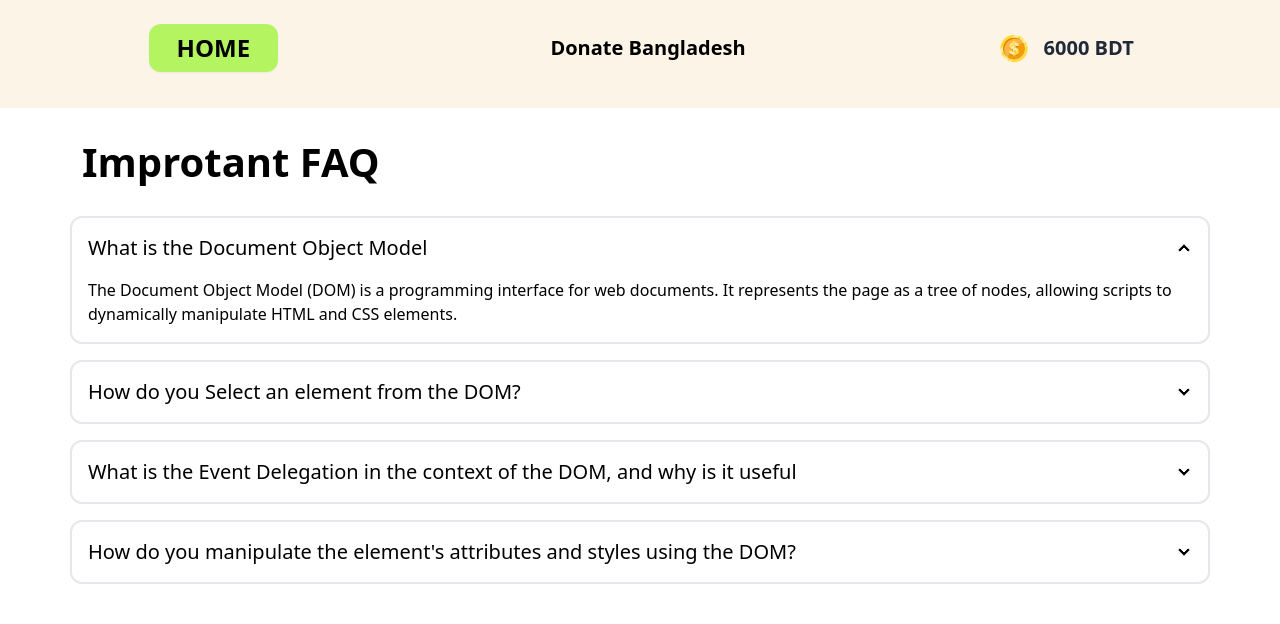
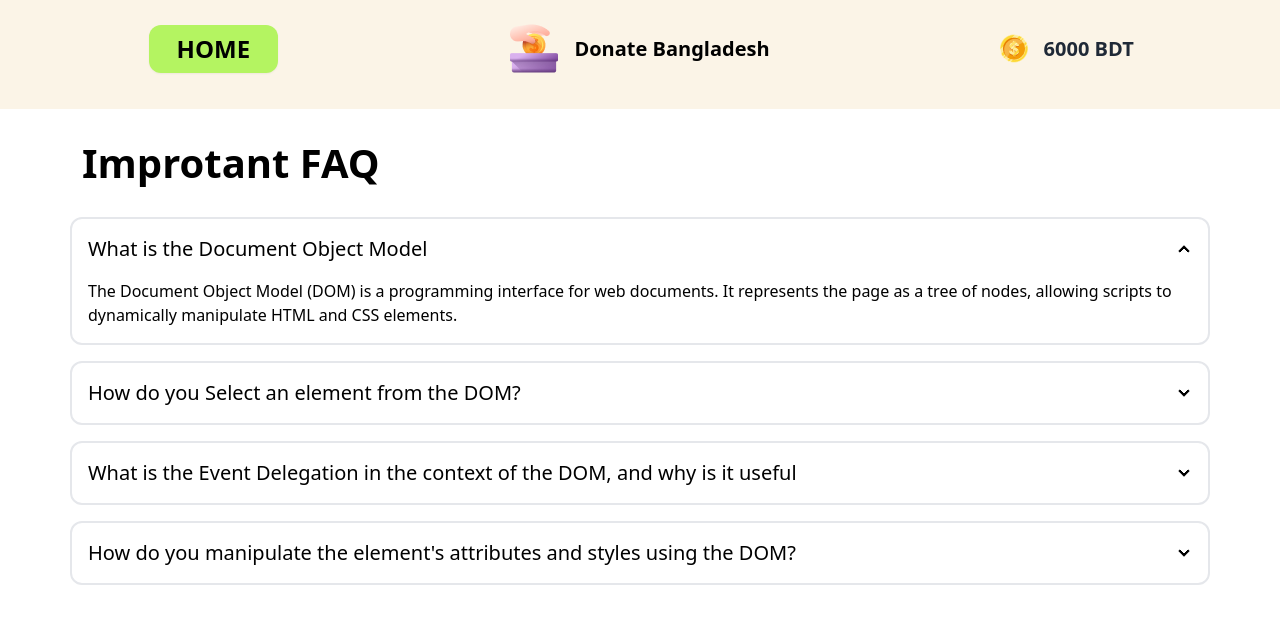
Before and after one commit to TanvirAhmed-1/assignment-5, a plain HTML site: page faq.html in a window 1280 px wide. Drawn offline with nearby package versions, Linux system fonts and the light colour scheme; the site is published under a folder, as on GitHub Pages, so addresses that start at the root find nothing.

Commit message:
img change

```diff
--- a/faq.html
+++ b/faq.html
@@ -33,7 +33,7 @@
               </div>
 
               <div class="navbar flex justify-center  ">
-                <img src="/assets/logo.png" alt="" srcset="">
+                <img src="./assets/logo.png" alt="" srcset="">
                 <a class="text-black font-semibold ml-4  text-xl">Donate Bangladesh</a>
               </div>
 
```
Also changed, not shown: index.html (+1 -1 lines).
